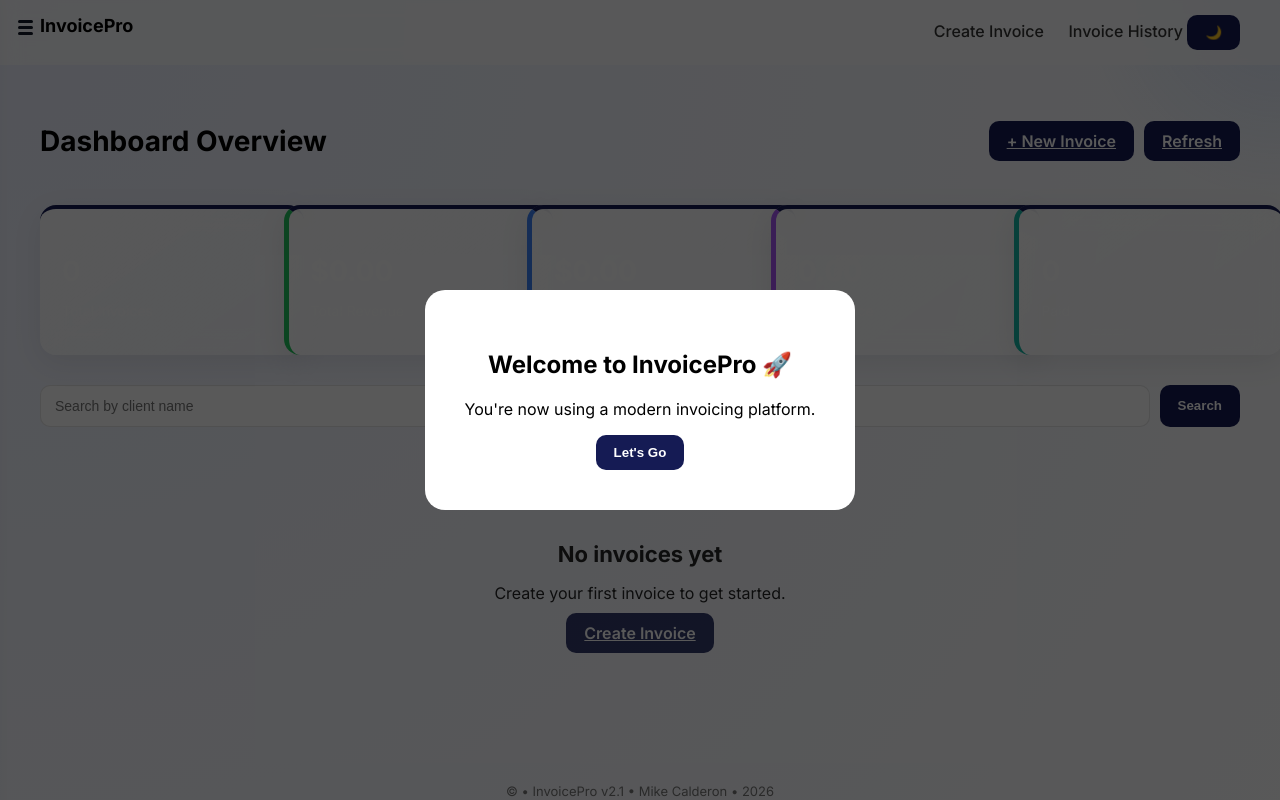
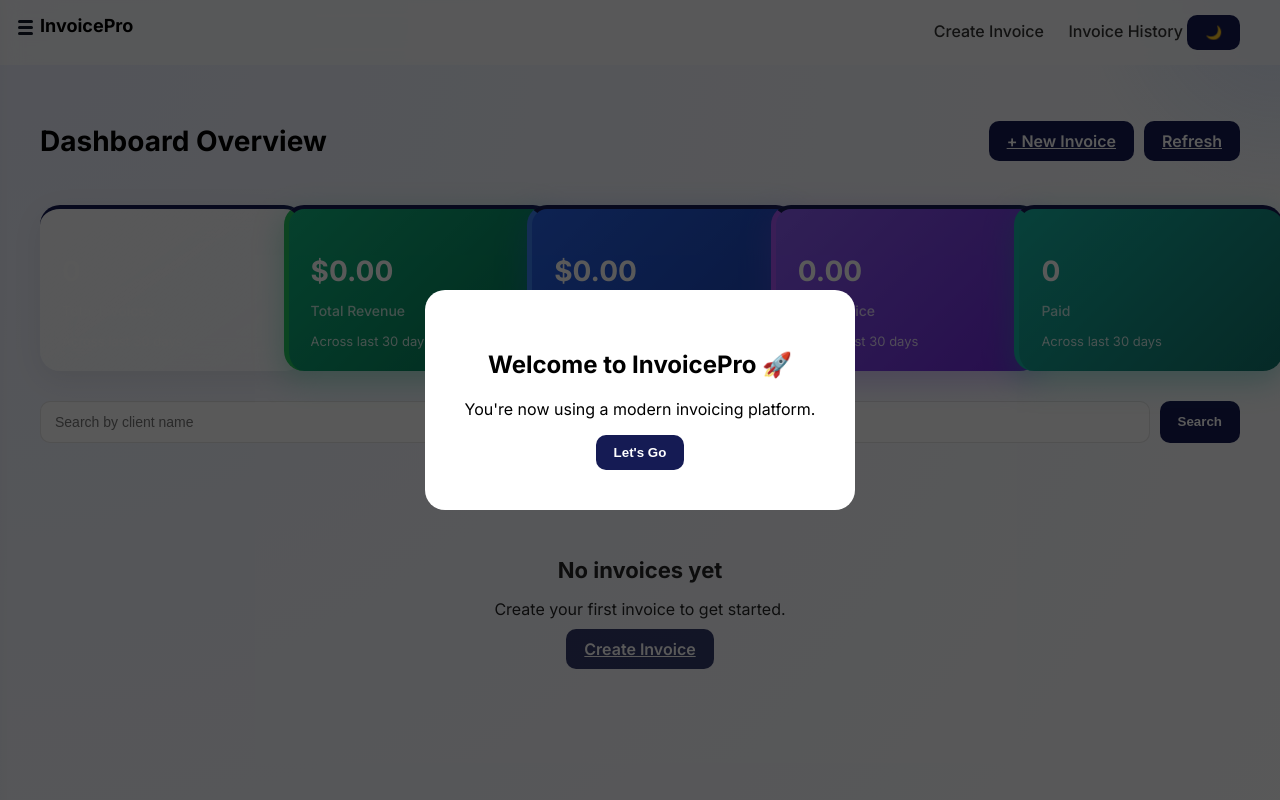
Before and after one commit to mikecalderon742-cell/invoice-app-v2, a Flask app: page /invoices in a window 1280 px wide. Run offline with Flask 3, Linux system fonts and the light colour scheme; data that the repository does not hold is empty.

Commit message:
Dashboard UI polish - color coordinated KPI cards + enhanced visual styling

```diff
--- a/static/style.css
+++ b/static/style.css
@@ -1027,3 +1027,102 @@ body {
     }
 
 }
+
+/* ===== DASHBOARD CARD ULTRA POLISH ===== */
+
+.dashboard-cards .card {
+    position: relative;
+    overflow: hidden;
+    border-radius: 20px;
+    backdrop-filter: blur(14px);
+    transition: all .35s ease;
+}
+
+.dashboard-cards .card:hover {
+    transform: translateY(-6px) scale(1.02);
+}
+
+/* Shine sweep */
+.dashboard-cards .card::after {
+    content: "";
+    position: absolute;
+    top: 0;
+    left: -120%;
+    width: 70%;
+    height: 100%;
+    background: linear-gradient(
+        110deg,
+        transparent,
+        rgba(255,255,255,0.25),
+        transparent
+    );
+    transition: 0.7s;
+}
+
+.dashboard-cards .card:hover::after {
+    left: 140%;
+}
+
+/* ===== COLOR IDENTITY (UPGRADED) ===== */
+
+.card.blue {
+    background: linear-gradient(135deg,#2563eb,#1e40af);
+    box-shadow: 0 10px 30px rgba(37,99,235,.35);
+}
+
+.card.green {
+    background: linear-gradient(135deg,#10b981,#047857);
+    box-shadow: 0 10px 30px rgba(16,185,129,.35);
+}
+
+.card.orange {
+    background: linear-gradient(135deg,#f97316,#c2410c);
+    box-shadow: 0 10px 30px rgba(249,115,22,.35);
+}
+
+.card.purple {
+    background: linear-gradient(135deg,#8b5cf6,#6d28d9);
+    box-shadow: 0 10px 30px rgba(139,92,246,.35);
+}
+
+.card.teal {
+    background: linear-gradient(135deg,#14b8a6,#0f766e);
+    box-shadow: 0 10px 30px rgba(20,184,166,.35);
+}
+
+/* ===== CARD TEXT POLISH ===== */
+
+.card h2 {
+    font-size: 32px;
+    margin-bottom: 6px;
+}
+
+.card p {
+    opacity: .9;
+    font-weight: 500;
+}
+
+/* ===== TABLE PREMIUM FEEL ===== */
+
+table tr {
+    transition: background .2s ease, transform .2s ease;
+}
+
+table tr:hover {
+    background: rgba(255,255,255,.04);
+    transform: scale(1.01);
+}
+
+/* Sticky header */
+table th {
+    position: sticky;
+    top: 0;
+    backdrop-filter: blur(8px);
+}
+
+.card-sub {
+    display: block;
+    font-size: 13px;
+    opacity: .8;
+    margin-top: 6px;
+}
--- a/templates/invoices.html
+++ b/templates/invoices.html
@@ -16,6 +16,7 @@
     <div class="card kpi">
         <h2>{{ invoices|length }}</h2>
         <p>Total Invoices</p>
+        <small class="card-sub">Across last 30 days</small>
     </div>
 
     <div class="card kpi green">
@@ -23,11 +24,13 @@
             ${{ "{:,.2f}".format(invoices | sum(attribute=2)) if invoices else "0.00" }}
         </h2>
         <p>Total Revenue</p>
+        <small class="card-sub">Across last 30 days</small>
     </div>
 
     <div class="card kpi blue">
         <h2>${{ "{:,.2f}".format(monthly_revenue) }}</h2>
         <p>This Month</p>
+        <small class="card-sub">Across last 30 days</small>
     </div>
 
     <div class="card kpi purple">
@@ -39,6 +42,7 @@
             {% endif %}
         </h2>
         <p>Avg Invoice</p>
+        <small class="card-sub">Across last 30 days</small>
     </div>
 
     <div class="card kpi teal">
@@ -46,6 +50,7 @@
             {{ invoices | selectattr(4, "equalto", "Paid") | list | length }}
         </h2>
         <p>Paid</p>
+        <small class="card-sub">Across last 30 days</small>
     </div>
 
 </div>
```
